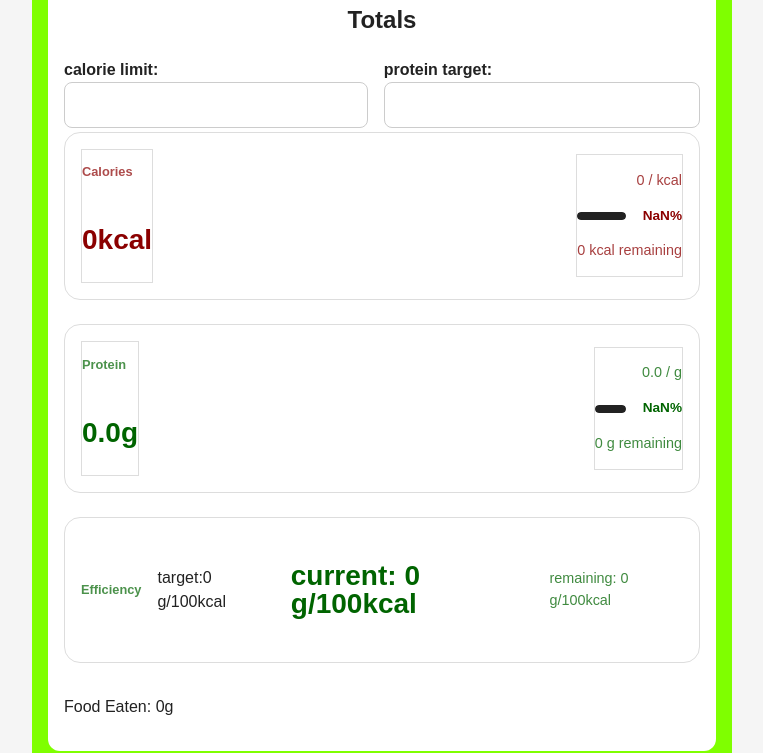
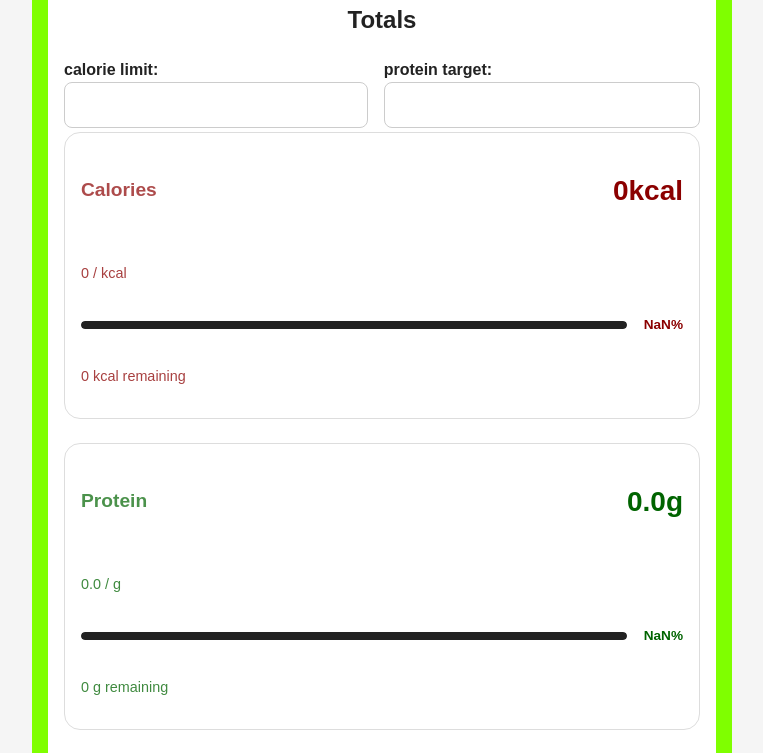
Before and after one commit to GrowYourOwnFreedom/protein-tracker, a React (Vite) app: page / in a window 1280 px wide. Shown: the part 960-1713 px from the top of the page, without its empty margins (258-1021 px from the left). Built offline with nearby package versions, Linux system fonts and the light colour scheme.

Commit message:
styled total card

```diff
--- a/src/App.css
+++ b/src/App.css
@@ -127,31 +127,20 @@ button:hover {
 }
 .card {
     display: flex;
-  justify-content: space-between;
-  align-items: center;
+    flex-direction: column;
     gap: 1rem;
-
     padding: 1rem;
     border-radius: 1rem;
     border: 1px solid #ddd;
 }
-
-.card-main {
+.card-header {
     display: flex;
-  flex-direction: column;
-  gap: 0.25rem;
-    border: 1px solid #ddd;
-
-}
-
-.card-side {
-  text-align: right;
-    border: 1px solid #ddd;
-
+    align-items: center;
+    justify-content: space-between;
 }
 
 .card-label {
-  font-size: 0.8rem;
+    font-size: 1.2rem;
     font-weight: 600;
     opacity: 0.7;
 }
--- a/src/TargetCard.jsx
+++ b/src/TargetCard.jsx
@@ -10,33 +10,33 @@ function TargetCard({ title, current, target, unit, type }) {
     const goalSuccess = remaining <= 0 && type === "goal";
     const targetCardClass =
         limitSuccess || goalSuccess ? "target-success" : "target-warning";
-    const percentage = current/target * 100
-    const barPercentage = Math.min(percentage,100)
-    const displayPercentage = Math.round(percentage)
+    const percentage = (current / target) * 100;
+    const barPercentage = Math.min(percentage, 100);
+    const displayPercentage = Math.round(percentage);
 
     return (
         <section className={`card ${targetCardClass}`}>
-            <div className="card-main">
+            <div className="card-header">
                 <p className={"card-label"}>{title}</p>
                 <p className="card-value">
-                    {current}{unit}
+                    {current}
+                    {unit}
                 </p>
             </div>
-            <div className="card-side">
-                <p className={"card-detail"}>{current} / {target} {unit}</p>
-                <div className="progress-row">
-                    <div className="progress-track">
-                        <div
+            <p className={"card-detail"}>
+                {current} / {target} {unit}
+            </p>
+
+            <div className="progress-row">
+                <div className="progress-track">
+                    <div
                         className="progress-fill"
                         style={{ width: `${barPercentage}%` }}
-                        />
-                    </div>
-                    <span className="progress-percent">
-                        {displayPercentage}%
-                    </span>
+                    />
                 </div>
-                <p className={"card-status"}>{statusText}</p>
+                <span className="progress-percent">{displayPercentage}%</span>
             </div>
+            <p className={"card-status"}>{statusText}</p>
         </section>
     );
 }
```
Lines whose indentation alone changed are shown as unchanged.
